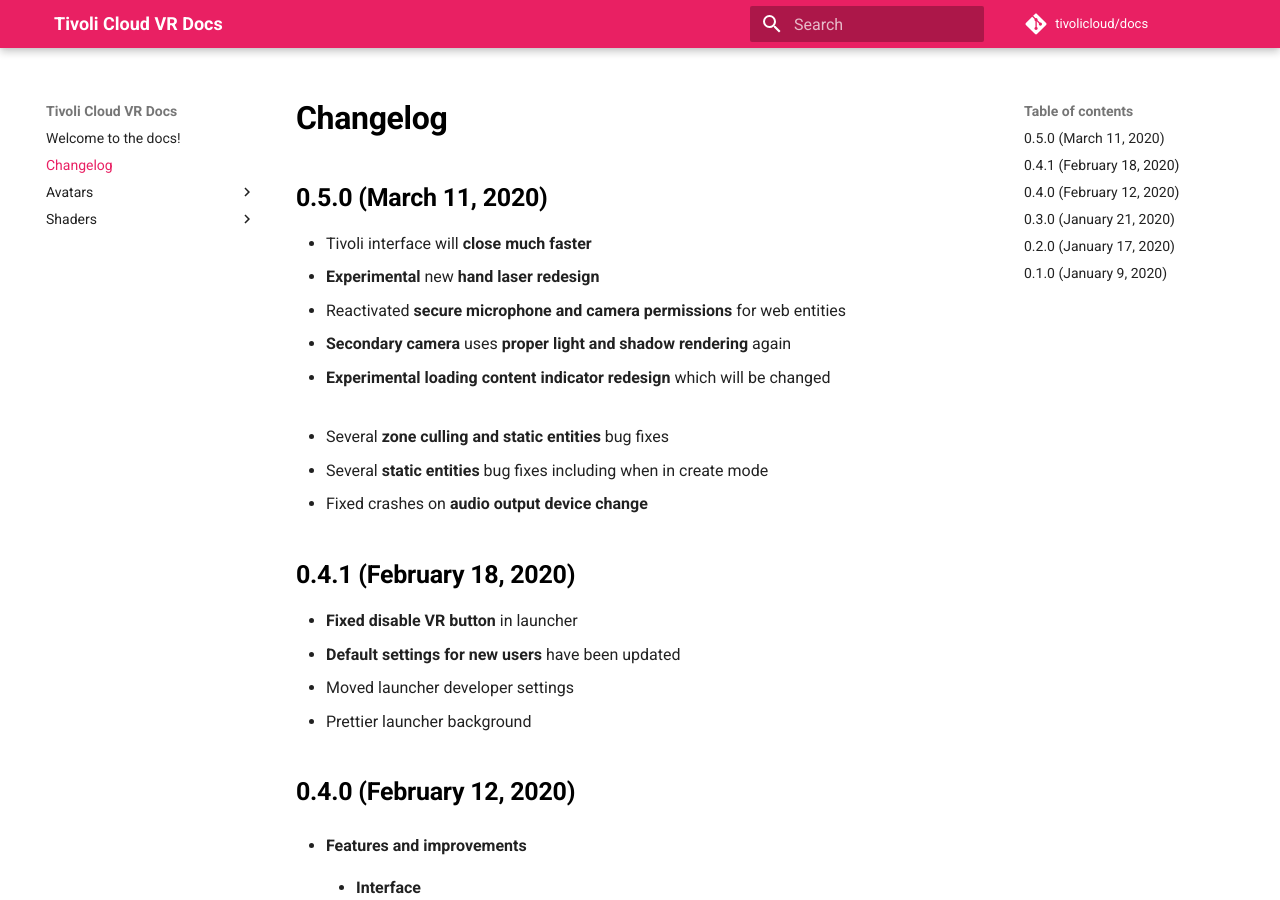
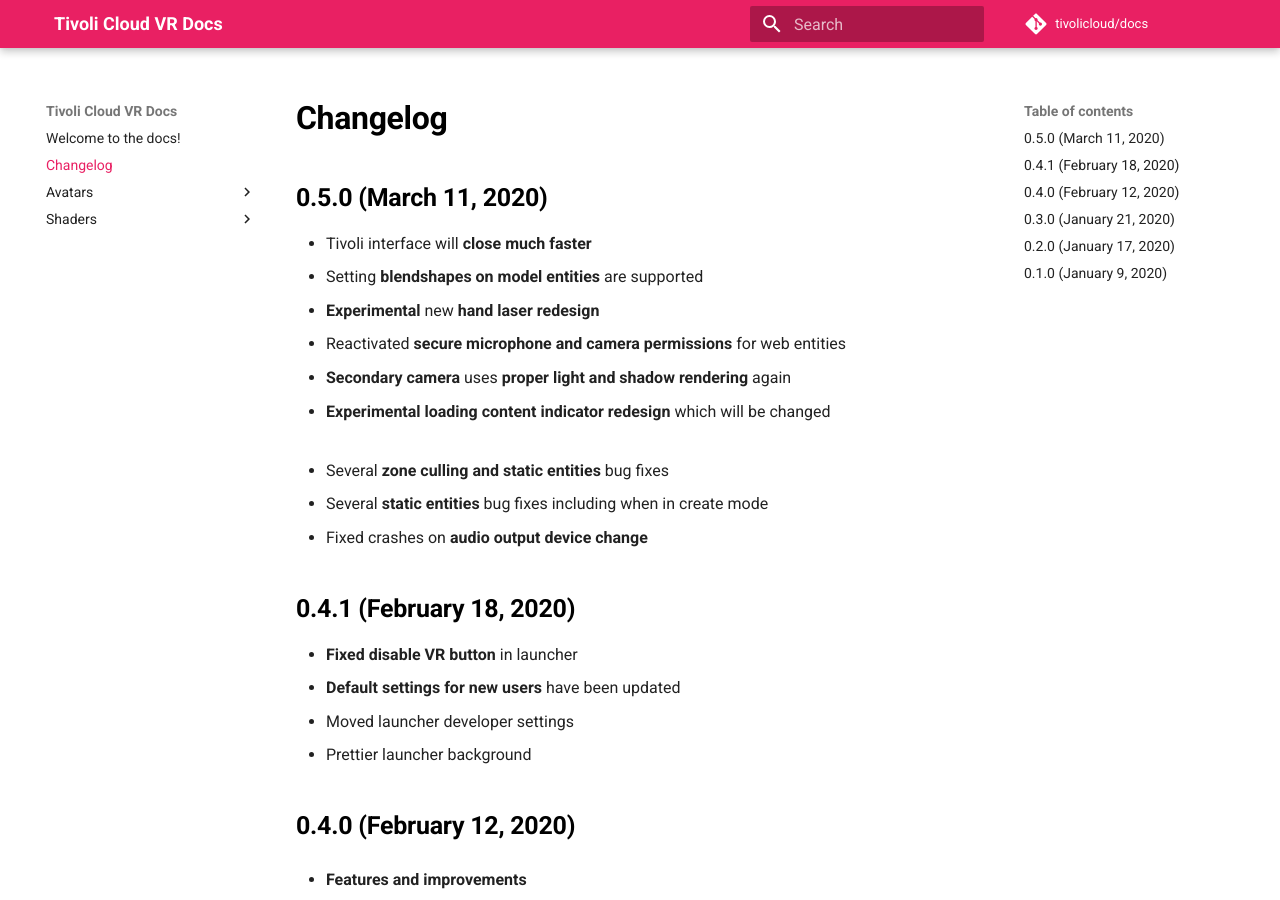
Before and after one commit to Nex-Pro/docs, an MkDocs documentation site: the page built from docs/changelog.md, in a window 1280 px wide and 900 px high. Built offline with MkDocs 1.6.1 and Material for MkDocs 9.7.7, drawn with Linux system fonts in a browser that asks for light colours.

Commit message:
Forgot to add a feature to the changelog

```diff
--- a/docs/changelog.md
+++ b/docs/changelog.md
@@ -3,6 +3,7 @@
 ## 0.5.0 (March 11, 2020)
 
 -   Tivoli interface will **close much faster**
+-   Setting **blendshapes on model entities** are supported
 -   **Experimental** new **hand laser redesign**
 -   Reactivated **secure microphone and camera permissions** for web entities
 -   **Secondary camera** uses **proper light and shadow rendering** again
```
